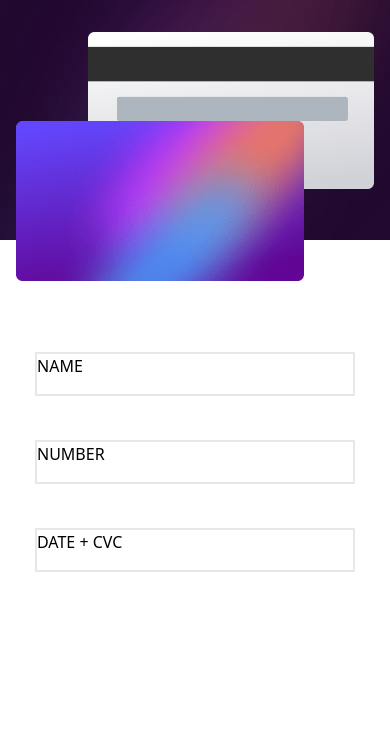
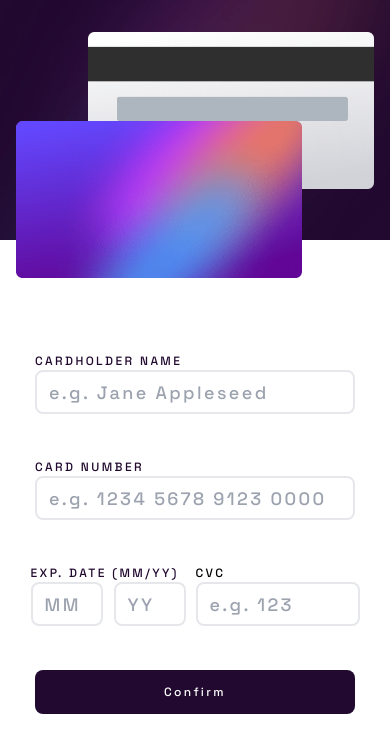
Before and after one commit to zoldyzdk/frontendmasters-form-challenge, a React (Vite) app: page / in a window 390 px wide. Shown: the top 752 px of the page. Built offline with nearby package versions, Linux system fonts and the light colour scheme.

Commit message:
Feat: almost finish the design in mobile view

```diff
--- a/index.html
+++ b/index.html
@@ -4,10 +4,13 @@
     <meta charset="UTF-8" />
     <link rel="icon" type="image/svg+xml" href="/vite.svg" />
     <meta name="viewport" content="width=device-width, initial-scale=1.0" />
+    <link rel="preconnect" href="https://fonts.googleapis.com">
+    <link rel="preconnect" href="https://fonts.gstatic.com" crossorigin>
+    <link href="https://fonts.googleapis.com/css2?family=Space+Grotesk:wght@500&display=swap" rel="stylesheet">
     <title>Vite + React + TS</title>
   </head>
   <body>
-    <div id="root"></div>
+    <div class=" font-space" id="root"></div>
     <script type="module" src="/src/main.tsx"></script>
   </body>
 </html>
--- a/src/App.tsx
+++ b/src/App.tsx
@@ -7,35 +7,71 @@
 
   return (
     <>
-      <div className="App w-screen h-screen">
+      <div className="App w-screen h-screen tracking-[0.150rem] text-[0.75rem]">
         <div className=" teste">
           <img
-            className="w-full h-[15rem]"
+            className="w-full h-60"
             src="/bg-main-mobile.png"
             alt="degrade image"
           />
           <img
-            className="absolute top-8 right-4 z-10 w-[286.5px]"
+            className="absolute top-8 right-4 z-10 max-w-[286px]"
             src="/bg-card-back.png"
             alt="back of a card"
           />
           <img
-            className="z-20 absolute top-[121px] left-4 w-72 h-40"
+            className="z-20 absolute top-[121px] left-4 max-w-[286px] "
             src="/bg-card-front.png"
             alt="front of the card"
           />
         </div>
-        <div className="flex flex-col items-center m-28 gap-11">
-            <div className=" border-2 border-solid w-80 h-11">
-                NAME
+        <form className="flex flex-col items-center m-28 gap-11">
+            {/*//todo COLOCAR FORM-GROUP PARA CADA GRUPO DE INPUTS*/}
+            <label className="text-dark-violet">
+                CARDHOLDER NAME
+                <input
+                    name="name"
+                    placeholder="e.g. Jane Appleseed"
+                    className=" border-2 border-solid w-80 h-11 rounded-lg text-lg pl-3"/>
+            </label>
+            {/*todo COLOCAR A SPAN DO ERRO DE DIGITACAO DO INPUT*/}
+            <label className="text-dark-violet">
+                CARD NUMBER
+                <input
+                    name="number"
+                    placeholder="e.g. 1234 5678 9123 0000"
+                    className=" border-2 border-solid w-80 h-11 rounded-lg text-lg pl-3"/>
+            </label>
+            {/*todo COLOCAR A SPAN DO ERRO DE DIGITACAO DO INPUT*/}
+            <div className="flex gap-2.5">
+                <label className="text-dark-violet">
+                    EXP. DATE (MM/YY)
+                    <div className="flex gap-[11px]">
+                        <input
+                            name="month"
+                            placeholder="MM"
+                            className=" border-2 border-solid w-[4.5rem] h-11 rounded-lg text-lg pl-3" />
+                        {/*todo COLOCAR A SPAN DO ERRO DE DIGITACAO DO INPUT*/}
+                        <input
+                            name="year"
+                            placeholder="YY"
+                            className=" border-2 border-solid w-[4.5rem] h-11 rounded-lg text-lg pl-3" />
+                    </div>
+                </label>
+                <label>
+                    CVC
+                    <input
+                        name="cvc"
+                        placeholder="e.g. 123"
+                        className=" border-2 border-solid w-[10.25rem] h-11 rounded-lg text-lg pl-3" />
+                </label>
             </div>
-            <div className=" border-2 border-solid w-80 h-11">
-                NUMBER
+            <div className="pb-8">
+                <button className=" text-white bg-dark-violet w-80 h-11 rounded-lg" type="submit">
+                    Confirm
+                </button>
             </div>
-            <div className=" border-2 border-solid w-80 h-11">
-                DATE + CVC
-            </div>
-        </div>
+        </form>
       </div>
     </>
   );
--- a/tailwind.config.cjs
+++ b/tailwind.config.cjs
@@ -5,7 +5,15 @@
     "./src/**/*.{js,ts,jsx,tsx}",
   ],
   theme: {
-    extend: {},
+    extend: {
+      colors: {
+        'dark-violet': 'hsl(278, 68%, 11%)',
+      },
+      fontFamily: {
+        'space': ['Space Grotesk', 'sans-serif']
+      },
+    },
+
   },
   plugins: [],
 }
```
Also changed, not shown: src/index.css (+0 -70 lines).
